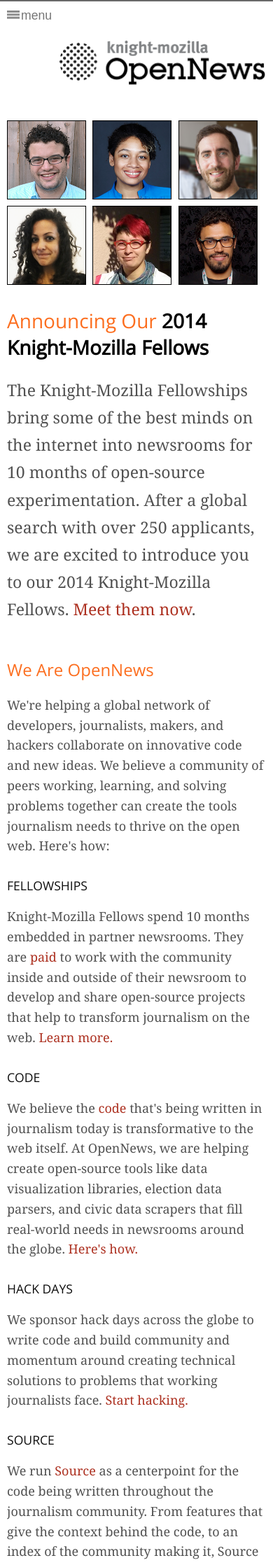
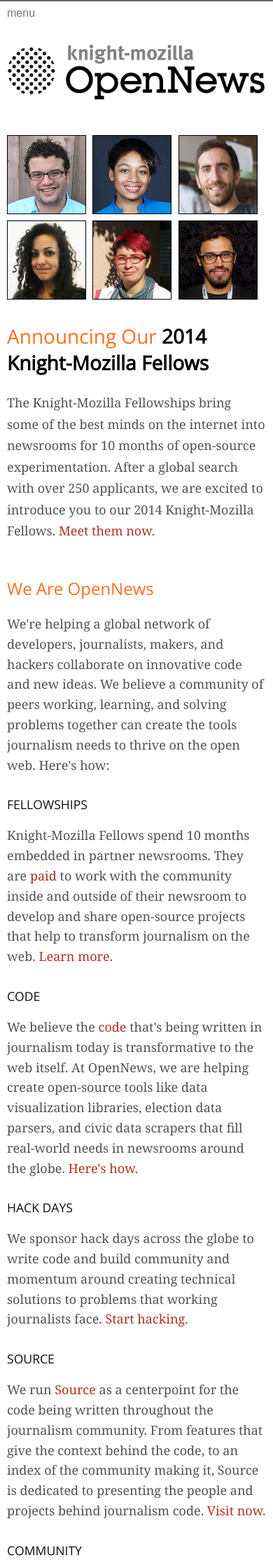
Before and after one commit to mozilla/mozilla-opennews, a Jekyll site: the page built from index.html, in a window 390 px wide. Shown: the top 2236 px of the page at 70% size. Built offline with Jekyll 4.4.1, drawn with Linux system fonts in a browser that asks for light colours; nearby versions of some CDN libraries; Markdown is read by kramdown in place of the engine named in the settings; comment, search, counter and statistics services are not loaded; some of the changed text lies outside the part shown.

Commit message:
fixed logo display issue, removed sidebar below 450px

```diff
--- a/media/css/desktop.css
+++ b/media/css/desktop.css
@@ -132,4 +132,12 @@
 	#nav {
 		display: none;
 	}
+
+	#brand img {
+		width: 100%;
+	}
+
+	img.frontpic {
+		width: 30%;
+	}
 }
--- a/media/css/devices.css
+++ b/media/css/devices.css
@@ -165,7 +165,7 @@
 /**= And now time for your styles */
 #brand img {
 	margin-top: 1em;
-	width: 80%;
+	width: 100%;
 	height: auto;
 }
 #ONlogo {
@@ -864,31 +864,18 @@
 	padding-left: 0px;
 }
 
-	.hamburger {
-		font-size: 1.1em;
-		display: inline;
-		float: left;
-		margin-top: 10px;
-		margin-right: 10px;
-		padding-left: 20px;
-		position: relative;
-		color: rgba(0, 0, 0, 0.540)
-	}
-	.hamburger:before {
-	  content: "";
-	  position: absolute;
-	  left: 0;
-	  top: 3px;
-	  width: 1em;
-	  height: 0.15em;
-	  background:#8d8d8d;
-	  box-shadow:
-		0 0.25em 0 0 #8d8d8d,
-		0 0.5em 0 0 #8d8d8d;
-	}
 
 @media screen and (max-width: 450px) {
 	img.frontpic {
-		width: 30%;
+			width: 30%;
+		}
+	.bodybig {
+	font-size: 18px;
+	line-height: 1.7;
+	margin-bottom: 50px;
+	}
+
+	.challengebox {
+		display: none;
 	}
 }
```
Also changed, not shown: 2 other files.
